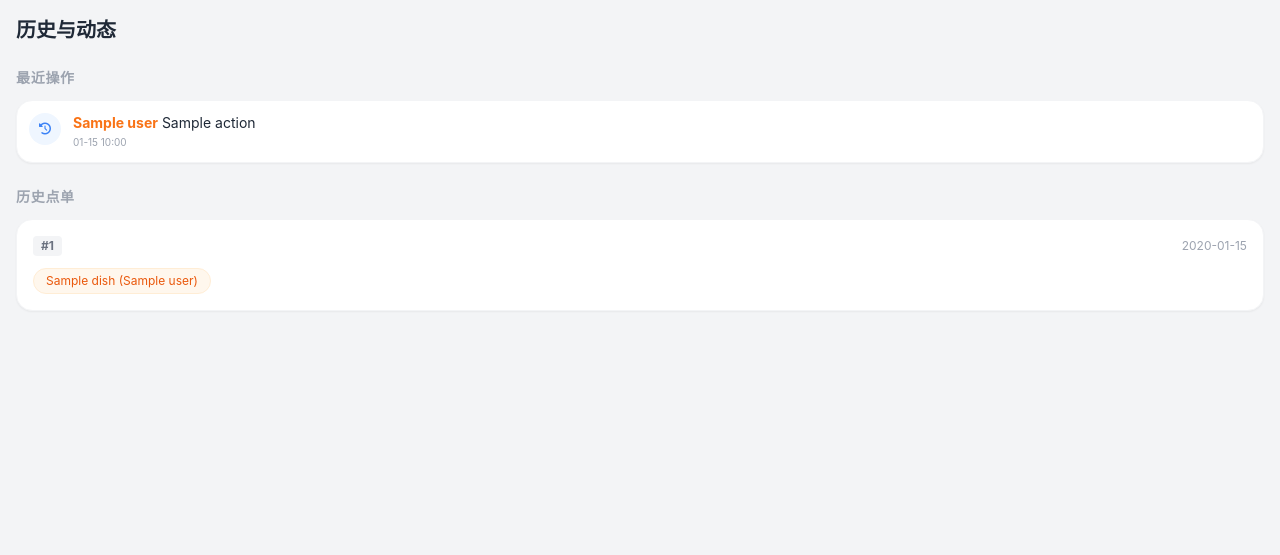
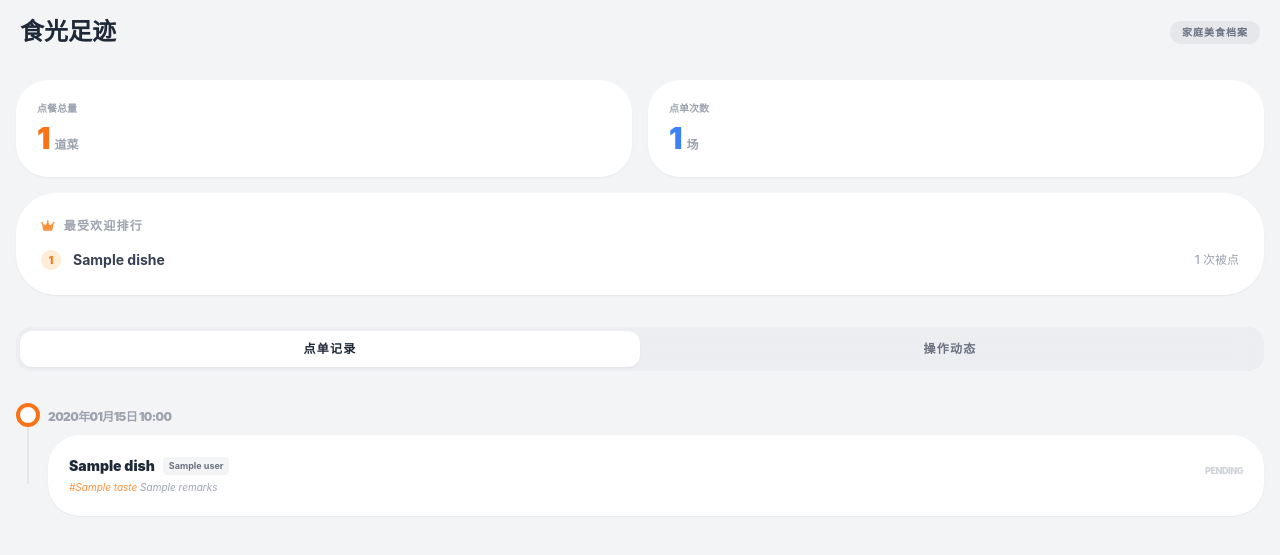
Before and after one commit to sunxmoon/bb-private-kitchen, a FastAPI app: template templates/history.html in a window 1280 px wide. Shown: the top 555 px of the page. Run offline with FastAPI, Linux system fonts and the light colour scheme; the template is opened without the code that fills it: most values are stand-ins (such as "Sample title", 1, 10 or a date in 2020); some libraries are stand-ins or nearby versions.

Commit message:
Phase 4: 记录模块全面增强 - 增加数据统计、时间轴记录与审计详情可视化

```diff
--- a/app/main.py
+++ b/app/main.py
@@ -271,10 +271,34 @@ async def history_page(
     context = get_common_context(db, current_user)
     orders = crud.get_order_history(db)
     logs = crud.get_audit_logs(db)
+
+    # Calculate some statistics
+    all_items = []
+    for o in orders:
+        all_items.extend(o.items)
+
+    dish_counts = {}
+    for item in all_items:
+        dish_counts[item.dish.name] = dish_counts.get(item.dish.name, 0) + 1
+
+    top_dishes = sorted(dish_counts.items(), key=lambda x: x[1], reverse=True)[:3]
+
+    user_counts = {}
+    for item in all_items:
+        user_counts[item.user.name] = user_counts.get(item.user.name, 0) + 1
+
+    active_users = sorted(user_counts.items(), key=lambda x: x[1], reverse=True)[:3]
+
     return templates.TemplateResponse("history.html", {
         "request": request,
         "orders": orders,
         "logs": logs,
+        "stats": {
+            "total_orders": len(orders),
+            "total_items": len(all_items),
+            "top_dishes": top_dishes,
+            "active_users": active_users
+        },
         **context
     })
 
--- a/templates/history.html
+++ b/templates/history.html
@@ -1,60 +1,155 @@
 {% extends "base.html" %}
 
 {% block content %}
-<div class="space-y-6">
-    <h2 class="text-xl font-bold text-gray-800">历史与动态</h2>
+<div class="space-y-8 pb-10">
+    <div class="flex justify-between items-center px-1">
+        <h2 class="text-2xl font-black text-gray-800">食光足迹</h2>
+        <span class="text-[10px] bg-gray-200 text-gray-500 px-3 py-1 rounded-full font-bold uppercase tracking-widest">家庭美食档案</span>
+    </div>
 
-    <!-- Audit Logs -->
-    <section>
-        <h3 class="text-sm font-bold text-gray-400 mb-3 uppercase tracking-wider">最近操作</h3>
-        <div class="bg-white rounded-2xl shadow-sm border border-gray-100 divide-y divide-gray-50">
-            {% for log in logs[:10] %}
-            <div class="p-3 flex items-start space-x-3">
-                <div class="w-8 h-8 rounded-full bg-blue-50 flex items-center justify-center text-blue-500 flex-shrink-0">
-                    <i class="fas fa-history text-xs"></i>
+    <!-- Stats Dashboard -->
+    <div class="grid grid-cols-2 gap-4">
+        <div class="{% if current_user.background_image_url %}glass-card{% else %}bg-white{% endif %} p-5 rounded-[2rem] shadow-sm border border-white/50">
+            <p class="text-[10px] font-black text-gray-400 uppercase mb-1">点餐总量</p>
+            <div class="flex items-baseline space-x-1">
+                <span class="text-3xl font-black text-orange-500">{{ stats.total_items }}</span>
+                <span class="text-xs text-gray-400 font-bold">道菜</span>
+            </div>
+        </div>
+        <div class="{% if current_user.background_image_url %}glass-card{% else %}bg-white{% endif %} p-5 rounded-[2rem] shadow-sm border border-white/50">
+            <p class="text-[10px] font-black text-gray-400 uppercase mb-1">点单次数</p>
+            <div class="flex items-baseline space-x-1">
+                <span class="text-3xl font-black text-blue-500">{{ stats.total_orders }}</span>
+                <span class="text-xs text-gray-400 font-bold">场</span>
+            </div>
+        </div>
+
+        <!-- Popular Dishes -->
+        <div class="col-span-2 {% if current_user.background_image_url %}glass-card{% else %}bg-white{% endif %} p-6 rounded-[2.5rem] shadow-sm border border-white/50">
+            <h3 class="text-xs font-black text-gray-400 uppercase tracking-widest mb-4 flex items-center">
+                <i class="fas fa-crown text-orange-400 mr-2"></i> 最受欢迎排行
+            </h3>
+            <div class="space-y-3">
+                {% for name, count in stats.top_dishes %}
+                <div class="flex items-center justify-between">
+                    <div class="flex items-center space-x-3">
+                        <span class="w-5 h-5 flex items-center justify-center rounded-full bg-orange-100 text-orange-500 text-[10px] font-black">{{ loop.index }}</span>
+                        <span class="text-sm font-bold text-gray-700">{{ name }}</span>
+                    </div>
+                    <span class="text-xs text-gray-400 font-medium">{{ count }} 次被点</span>
                 </div>
-                <div>
-                    <p class="text-sm text-gray-800">
-                        <span class="font-bold text-orange-500">{{ log.user.name }}</span>
-                        {% if log.action == 'CREATE_DISH' or log.action == '创建菜品' %}创造了新菜品
-                        {% elif log.action == 'ADD_ORDER_ITEM' or log.action == '添加点餐' %}点了一个菜
-                        {% elif log.action == 'CREATE_ORDER' or log.action == '创建订单' %}开启了新点单
-                        {% elif log.action == 'UPDATE_ORDER_ITEM' or log.action == '更新点餐' %}修改了点餐
-                        {% elif log.action == 'DELETE_ORDER_ITEM' or log.action == '删除点餐' %}删除了点餐
-                        {% elif log.action == 'UPDATE_DISH' or log.action == '更新菜品' %}更新了菜品资料
-                        {% elif log.action == 'DELETE_DISH' or log.action == '删除菜品' %}下架了菜品
-                        {% else %}{{ log.action }}{% endif %}
-                    </p>
-                    <p class="text-[10px] text-gray-400 mt-0.5">{{ log.timestamp.strftime('%m-%d %H:%M') }}</p>
+                {% endfor %}
+            </div>
+        </div>
+    </div>
+
+    <!-- Tabs Navigation -->
+    <div class="flex p-1 bg-gray-200/50 backdrop-blur-md rounded-2xl">
+        <button onclick="switchTab('history-list')" id="tab-history-list" class="flex-1 py-2.5 rounded-xl text-xs font-black uppercase tracking-widest transition-all bg-white text-gray-800 shadow-sm">点单记录</button>
+        <button onclick="switchTab('audit-logs')" id="tab-audit-logs" class="flex-1 py-2.5 rounded-xl text-xs font-black uppercase tracking-widest transition-all text-gray-500">操作动态</button>
+    </div>
+
+    <!-- History Tab -->
+    <div id="content-history-list" class="space-y-6">
+        {% for order in orders %}
+        <div class="relative pl-8 before:absolute before:left-[11px] before:top-0 before:bottom-0 before:w-0.5 before:bg-gray-200 last:before:bottom-8">
+            <!-- Timeline Marker -->
+            <div class="absolute left-0 top-0 w-6 h-6 rounded-full bg-white border-4 border-orange-500 z-10"></div>
+
+            <div class="mb-2">
+                <span class="text-xs font-black text-gray-400 tracking-tighter">{{ order.created_at.strftime('%Y年%m月%d日 %H:%M') }}</span>
+            </div>
+
+            <div class="{% if current_user.background_image_url %}glass-card{% else %}bg-white shadow-sm{% endif %} rounded-[2rem] overflow-hidden border border-white/50 p-5">
+                <div class="space-y-4">
+                    {% for item in order.items %}
+                    <div class="flex items-start justify-between space-x-4 {% if not loop.last %}pb-4 border-b border-gray-50{% endif %}">
+                        <div class="flex-1 min-w-0">
+                            <div class="flex items-center space-x-2">
+                                <h4 class="font-black text-gray-800 text-sm truncate">{{ item.dish.name }}</h4>
+                                <span class="text-[9px] bg-gray-100 text-gray-500 px-1.5 py-0.5 rounded font-bold">{{ item.user.name }}</span>
+                            </div>
+                            {% if item.taste or item.remarks %}
+                            <p class="text-[10px] text-gray-400 mt-1 italic">
+                                {% if item.taste %}<span class="text-orange-400">#{{ item.taste }}</span>{% endif %}
+                                {{ item.remarks }}
+                            </p>
+                            {% endif %}
+                        </div>
+                        <div class="text-right">
+                            {% if item.status == 'completed' %}
+                            <span class="text-[9px] font-black text-green-500 uppercase tracking-tighter">SUCCESS</span>
+                            {% elif item.status == 'delayed' %}
+                            <span class="text-[9px] font-black text-blue-500 uppercase tracking-tighter">DELAYED</span>
+                            {% else %}
+                            <span class="text-[9px] font-black text-gray-300 uppercase tracking-tighter">PENDING</span>
+                            {% endif %}
+                        </div>
+                    </div>
+                    {% endfor %}
                 </div>
             </div>
-            {% endfor %}
         </div>
-    </section>
+        {% endfor %}
+    </div>
 
-    <!-- Past Orders -->
-    <section>
-        <h3 class="text-sm font-bold text-gray-400 mb-3 uppercase tracking-wider">历史点单</h3>
-        <div class="space-y-4">
-            {% for order in orders %}
-            <div class="bg-white rounded-2xl p-4 shadow-sm border border-gray-100">
-                <div class="flex justify-between items-center mb-3">
-                    <span class="text-xs font-bold px-2 py-0.5 rounded bg-gray-100 text-gray-500">#{{ order.id }}</span>
-                    <span class="text-xs text-gray-400">{{ order.created_at.strftime('%Y-%m-%d') }}</span>
+    <!-- Audit Logs Tab -->
+    <div id="content-audit-logs" class="hidden space-y-4">
+        {% for log in logs %}
+        <div class="{% if current_user.background_image_url %}glass-card{% else %}bg-white{% endif %} p-4 rounded-2xl shadow-sm border border-white/50 flex items-start space-x-4">
+            <div class="w-10 h-10 rounded-xl bg-gray-50 flex items-center justify-center text-gray-400 flex-shrink-0">
+                {% if '创建' in log.action or 'CREATE' in log.action %}
+                <i class="fas fa-magic text-orange-400"></i>
+                {% elif '更新' in log.action or 'UPDATE' in log.action %}
+                <i class="fas fa-sync text-blue-400"></i>
+                {% elif '删除' in log.action or 'DELETE' in log.action %}
+                <i class="fas fa-trash-alt text-red-400"></i>
+                {% else %}
+                <i class="fas fa-bolt text-gray-400"></i>
+                {% endif %}
+            </div>
+            <div class="flex-1 min-w-0">
+                <div class="flex justify-between items-start">
+                    <p class="text-xs text-gray-800 font-bold">
+                        <span class="text-orange-500">{{ log.user.name }}</span> {{ log.action }}
+                    </p>
+                    <span class="text-[9px] text-gray-300 font-medium">{{ log.timestamp.strftime('%H:%M') }}</span>
                 </div>
-                <div class="flex flex-wrap gap-2">
-                    {% for item in order.items %}
-                    <span class="text-xs bg-orange-50 text-orange-600 px-3 py-1 rounded-full border border-orange-100">
-                        {{ item.dish.name }} ({{ item.user.name }})
-                    </span>
+
+                {% if log.new_values %}
+                <div class="mt-2 bg-gray-50/50 rounded-lg p-2 space-y-1">
+                    {% for k, v in log.new_values.items() %}
+                    {% if k not in ['id', 'created_at', 'updated_at', 'password', 'user_id', 'dish_id', 'order_id'] and v %}
+                    <p class="text-[9px] text-gray-400 flex justify-between">
+                        <span class="font-black uppercase opacity-50">{{ k }}:</span>
+                        <span class="text-gray-600 font-bold truncate ml-2">{{ v }}</span>
+                    </p>
+                    {% endif %}
                     {% endfor %}
                 </div>
-                {% if not order.items %}
-                <p class="text-xs text-gray-300 italic">空单</p>
                 {% endif %}
             </div>
-            {% endfor %}
         </div>
-    </section>
+        {% endfor %}
+    </div>
 </div>
+
+<script>
+function switchTab(tabId) {
+    // Hide all contents
+    document.getElementById('content-history-list').classList.add('hidden');
+    document.getElementById('content-audit-logs').classList.add('hidden');
+
+    // Reset buttons
+    const btnHistory = document.getElementById('tab-history-list');
+    const btnAudit = document.getElementById('tab-audit-logs');
+
+    btnHistory.className = "flex-1 py-2.5 rounded-xl text-xs font-black uppercase tracking-widest transition-all text-gray-500";
+    btnAudit.className = "flex-1 py-2.5 rounded-xl text-xs font-black uppercase tracking-widest transition-all text-gray-500";
+
+    // Show active
+    document.getElementById('content-' + tabId).classList.remove('hidden');
+    document.getElementById('tab-' + tabId).className = "flex-1 py-2.5 rounded-xl text-xs font-black uppercase tracking-widest transition-all bg-white text-gray-800 shadow-sm";
+}
+</script>
 {% endblock %}
```
Also changed, not shown: .loki/CONTINUITY.md.
